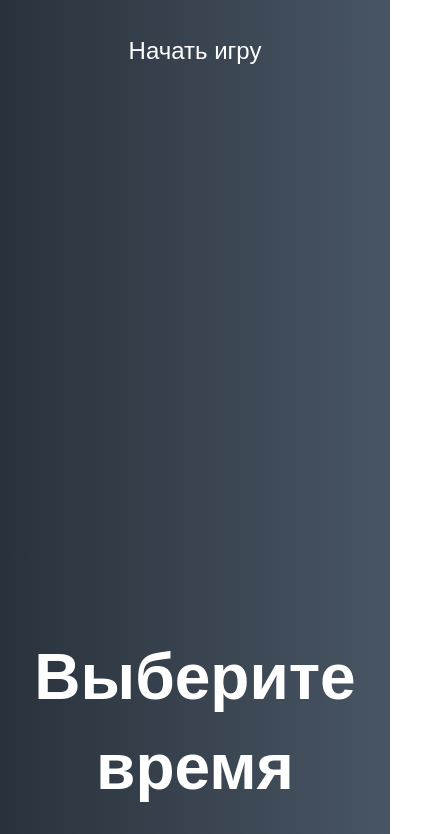
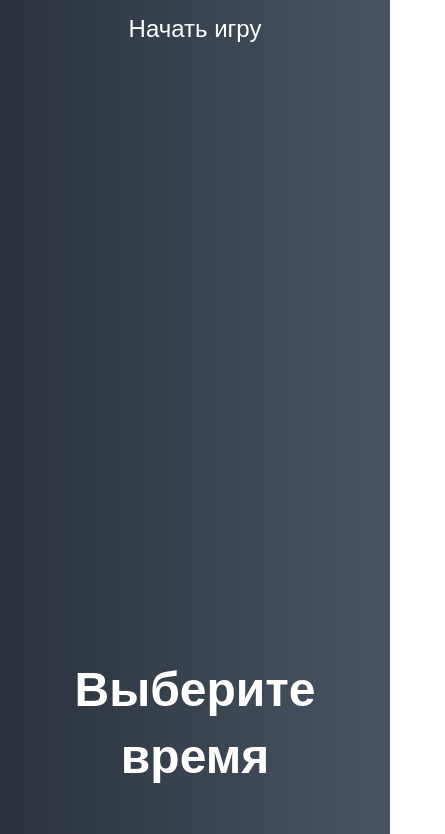
Before and after one commit to lomeshyza/AIM_Game, a plain HTML site: page index.html in a window 390 px wide. Shown: the part 459-1293 px from the top of the page, 445 px wide, since content can reach past the window. Drawn offline with Linux system fonts and the light colour scheme; a web font is replaced by a local one.

Commit message:
feat: Адаптация мобильной версии

```diff
--- a/styles.css
+++ b/styles.css
@@ -29,6 +29,9 @@ a:hover {
 h1 {
   line-height: 1.4;
   font-size: 4rem;
+  @media (max-width: 768px) {
+    font-size: 3rem;
+  }
 }
 
 .screen {
@@ -40,6 +43,7 @@ h1 {
   width: 100vw;
   transition: margin 0.5s ease-out;
   background: linear-gradient(90deg, #29323c 0%, #485563 100%);
+  padding: 0 10px;
 }
 
 .screen.up {
@@ -93,6 +97,9 @@ h1 {
   box-shadow: -8px -8px 20px #2a333d, 10px 7px 20px #475462;
   border-radius: 30px;
   overflow: hidden;
+  @media (max-width: 768px) {
+    width: 100%;
+  }
 }
 
 .circle {
```
